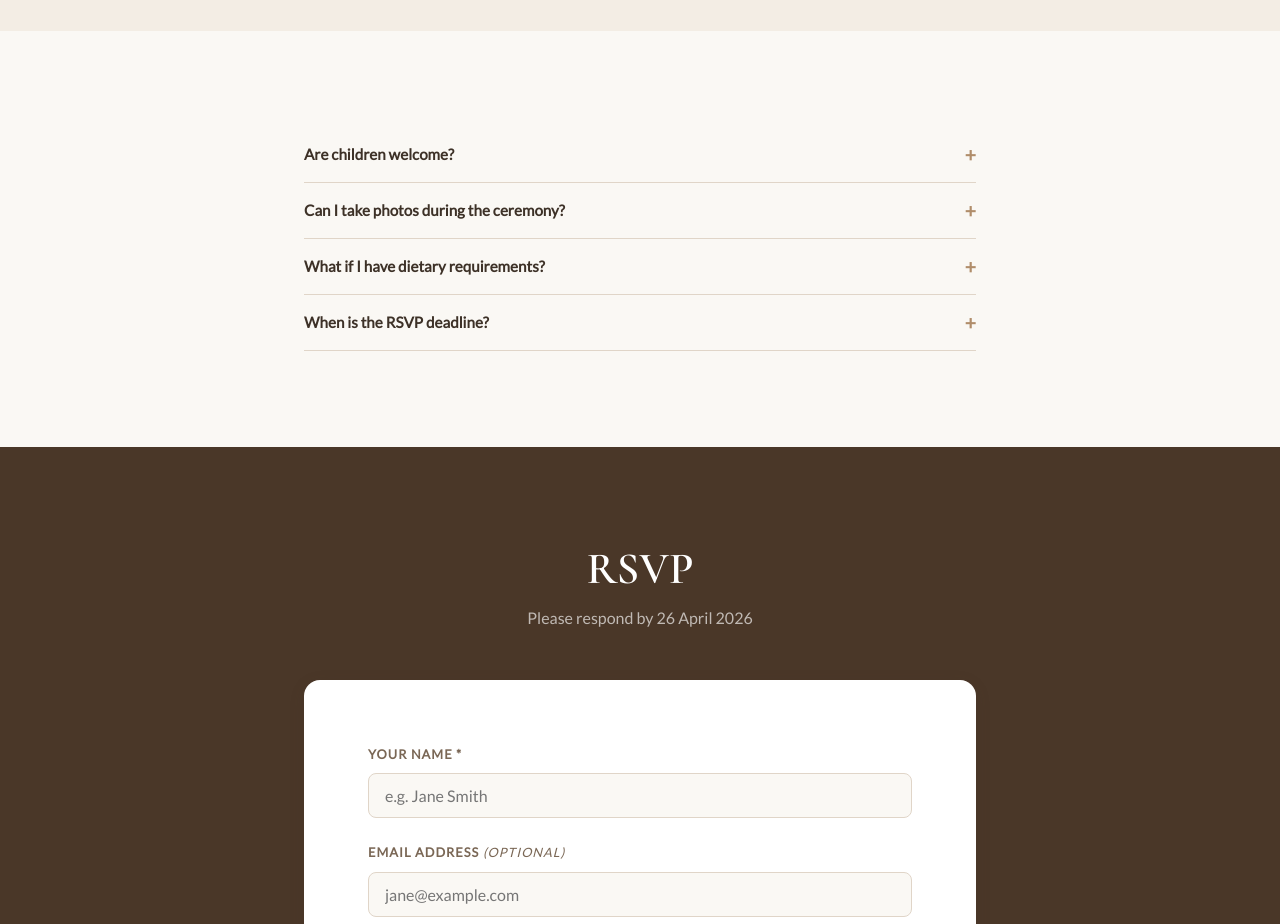
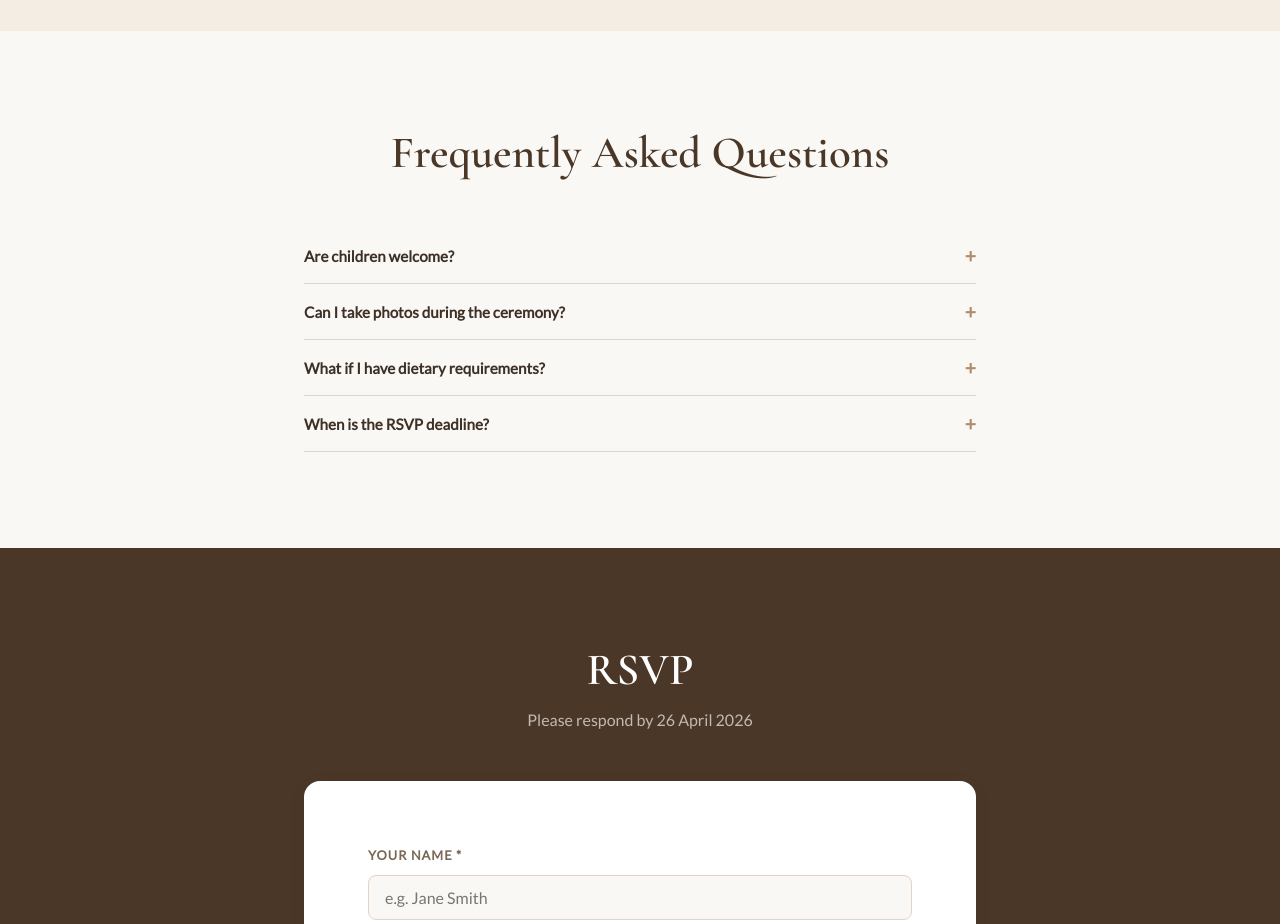
Before and after one commit to tszck/wedding_page, a website: page index.html in a window 1280 px wide. Shown: the part 2420-3344 px from the top of the page. Drawn offline with nearby package versions, Linux system fonts and the light colour scheme; a script that the page names is missing.

Commit message:
Add section heading for FAQs

```diff
--- a/index.html
+++ b/index.html
@@ -181,6 +181,10 @@
        ============================================================ -->
   <section id="section-info" aria-label="Frequently Asked Questions">
     <div class="container">
+
+      <div class="section-heading">
+        <h2>Frequently Asked Questions</h2>
+      </div>
 
       <div id="faq-list">
       <!-- Accordion items are injected by main.js from config.js -->
```
